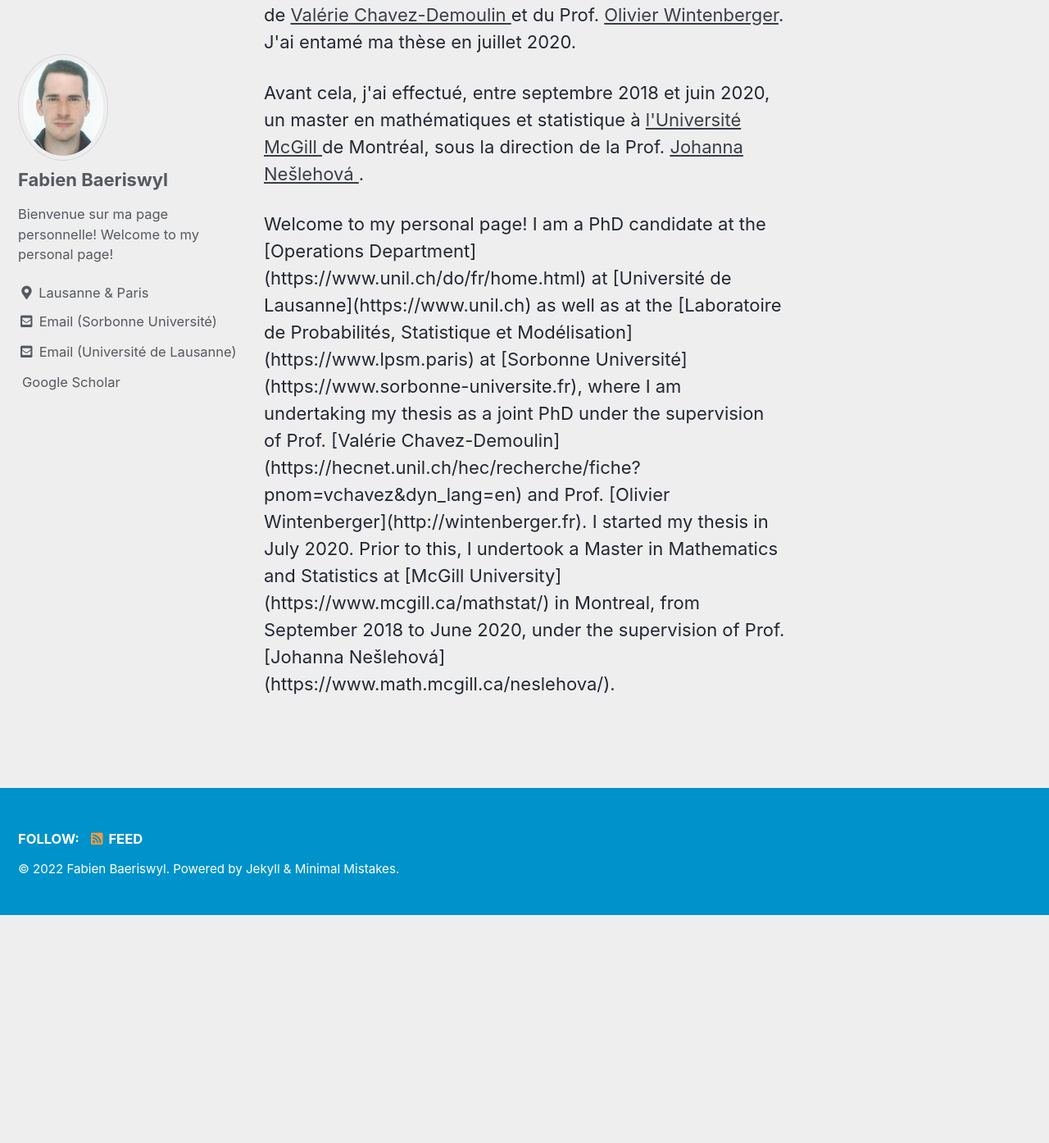
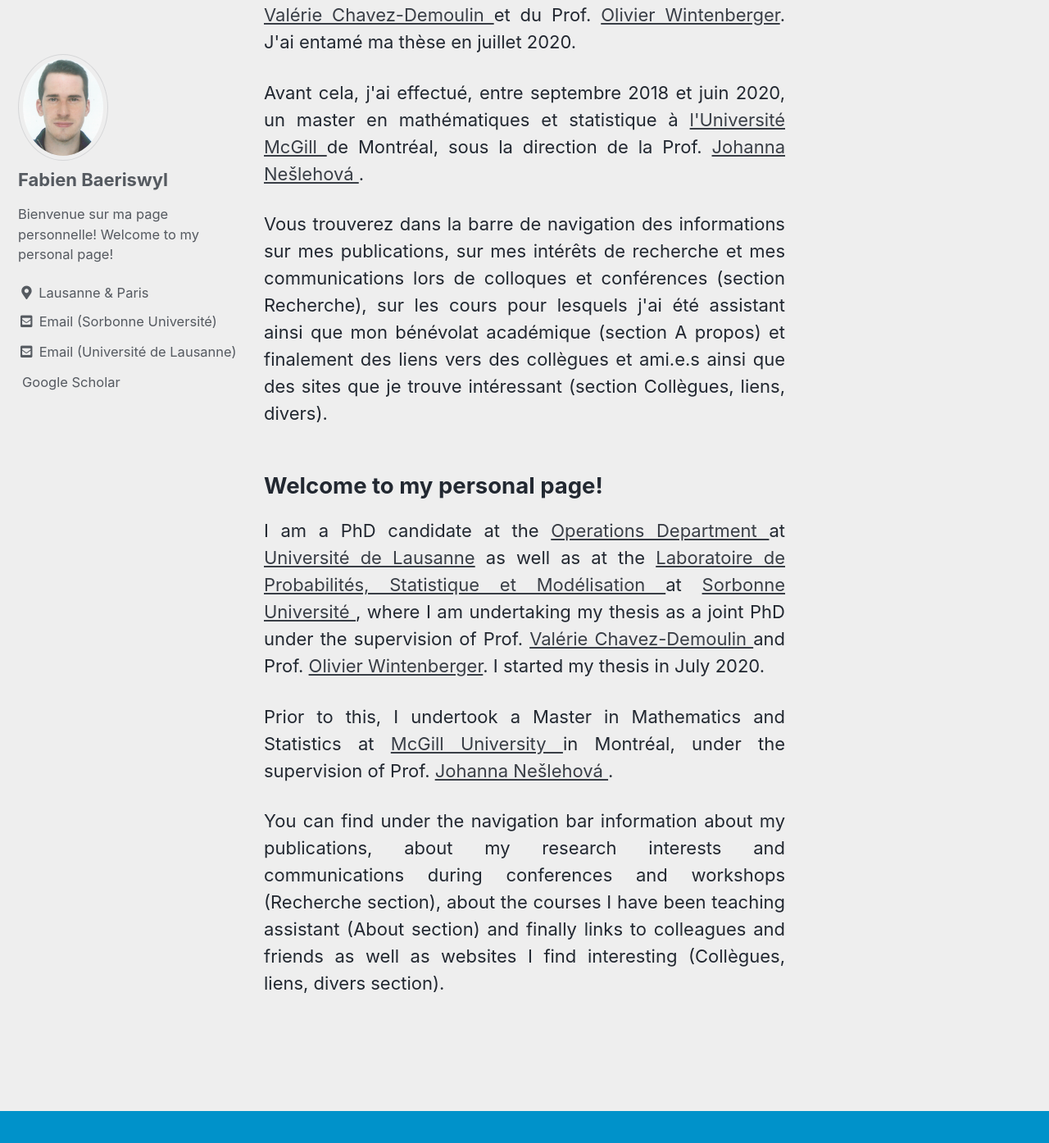
Before and after one commit to hplaninic/hrvoje.planinic.github.io, a Jekyll site: the page built from index.html, in a window 1280 px wide and 1400 px high, scrolled down 351 px. Shown: the top 1394 px of the window at 82% size. Built offline with Jekyll 4.4.1, drawn with Linux system fonts in a browser that asks for light colours; cached includes are drawn as plain includes; the list of posts is cut into pages by our own code; a style sheet for code colours, icons or effects is not loaded; before the commit the page ends 1467 px from its top, so only the background shows below that; some of the changed text lies outside the part shown.

Commit message:
well behaved homepage

```diff
--- a/index.html
+++ b/index.html
@@ -5,13 +5,17 @@
 
 <h2>Bienvenue sur ma page personnelle!</h2>
 
-<p>Je suis doctorant à la fois au <a href="https://www.unil.ch/do/fr/home.html"> Département des Opérations </a> de <a href="https://www.unil.ch">l'Université de Lausanne</a> et au </a>  <a href="https://www.lpsm.paris"> Laboratoire de Probabilités, Statistique et Modélisation </a> de <a href="https://www.sorbonne-universite.fr"> Sorbonne Université </a>, où j'effectue ma thèse en cotutelle sous la direction de la Prof. </a> de <a href="https://hecnet.unil.ch/hec/recherche/fiche?pnom=vchavez&dyn_lang=fr"> Valérie Chavez-Demoulin </a> et du Prof. <a href="http://wintenberger.fr"> Olivier Wintenberger</a>. J'ai entamé ma thèse en juillet 2020. </p>
+<p align="justify"> Je suis doctorant à la fois au <a href="https://www.unil.ch/do/fr/home.html"> Département des Opérations </a> de <a href="https://www.unil.ch">l'Université de Lausanne</a> et au </a>  <a href="https://www.lpsm.paris"> Laboratoire de Probabilités, Statistique et Modélisation </a> de <a href="https://www.sorbonne-universite.fr"> Sorbonne Université </a>, où j'effectue ma thèse en cotutelle sous la direction de la Prof. <a href="https://hecnet.unil.ch/hec/recherche/fiche?pnom=vchavez&dyn_lang=fr"> Valérie Chavez-Demoulin </a> et du Prof. <a href="http://wintenberger.fr"> Olivier Wintenberger</a>. J'ai entamé ma thèse en juillet 2020. </p>
 
-<p>Avant cela, j'ai effectué, entre septembre 2018 et juin 2020, un master en mathématiques et statistique à </a> <a href="https://www.mcgill.ca/mathstat/"> l'Université McGill </a> de Montréal, sous la direction de la Prof. </a> <a href="https://www.math.mcgill.ca/neslehova/"> Johanna Nešlehová </a>. </p>
+<p align="justify">Avant cela, j'ai effectué, entre septembre 2018 et juin 2020, un master en mathématiques et statistique à <a href="https://www.mcgill.ca/mathstat/"> l'Université McGill </a> de Montréal, sous la direction de la Prof. <a href="https://www.math.mcgill.ca/neslehova/"> Johanna Nešlehová </a>. </p>
+
+<p align="justify"> Vous trouverez dans la barre de navigation des informations sur mes publications, sur mes intérêts de recherche et mes communications lors de colloques et conférences (section Recherche), sur les cours pour lesquels j'ai été assistant ainsi que mon bénévolat académique (section A propos) et finalement des liens vers des collègues et ami.e.s ainsi que des sites que je trouve intéressant (section Collègues, liens, divers). <p>
 
 
-Welcome to my personal page!
+<h2> Welcome to my personal page! </h2>
 
-I am a PhD candidate at the [Operations Department](https://www.unil.ch/do/fr/home.html) at [Université de Lausanne](https://www.unil.ch) as well as at the [Laboratoire de Probabilités, Statistique et Modélisation](https://www.lpsm.paris) at [Sorbonne Université](https://www.sorbonne-universite.fr), where I am undertaking my thesis as a joint PhD under the supervision of Prof. [Valérie Chavez-Demoulin](https://hecnet.unil.ch/hec/recherche/fiche?pnom=vchavez&dyn_lang=en) and Prof. [Olivier Wintenberger](http://wintenberger.fr). I started my thesis in July 2020.
+<p align="justify"> I am a PhD candidate at the <a href="https://www.unil.ch/do/fr/home.html"> Operations Department </a> at <a href="https://www.unil.ch">Université de Lausanne</a> as well as at the </a>  <a href="https://www.lpsm.paris"> Laboratoire de Probabilités, Statistique et Modélisation </a> at <a href="https://www.sorbonne-universite.fr"> Sorbonne Université </a>, where I am undertaking my thesis as a joint PhD under the supervision of Prof. <a href="https://hecnet.unil.ch/hec/recherche/fiche?pnom=vchavez&dyn_lang=fr"> Valérie Chavez-Demoulin </a> and Prof. <a href="http://wintenberger.fr"> Olivier Wintenberger</a>. I started my thesis in July 2020. </p>
 
-Prior to this, I undertook a Master in Mathematics and Statistics at [McGill University](https://www.mcgill.ca/mathstat/) in Montreal, from September 2018 to June 2020, under the supervision of Prof. [Johanna Nešlehová](https://www.math.mcgill.ca/neslehova/).
+<p align="justify"> Prior to this, I undertook a Master in Mathematics and Statistics at <a href="https://www.mcgill.ca/mathstat/"> McGill University </a> in Montréal, under the supervision of Prof. <a href="https://www.math.mcgill.ca/neslehova/"> Johanna Nešlehová </a>. </p>
+
+<p align="justify"> You can find under the navigation bar information about my publications, about my research interests and communications during conferences and workshops (Recherche section), about the courses I have been teaching assistant (About section) and finally links to colleagues and friends as well as websites I find interesting (Collègues, liens, divers section). <p>
```
Also changed, not shown: 2 other files.
